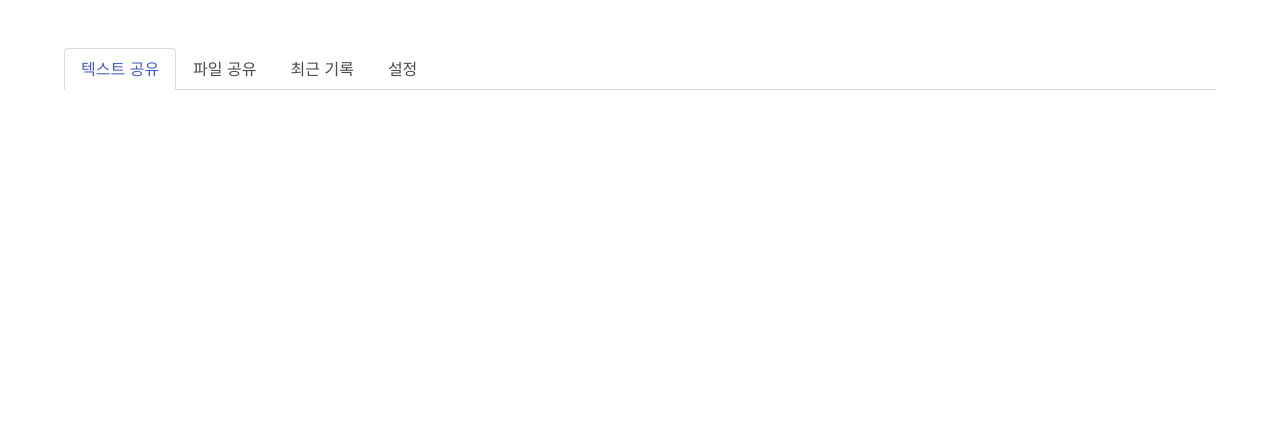
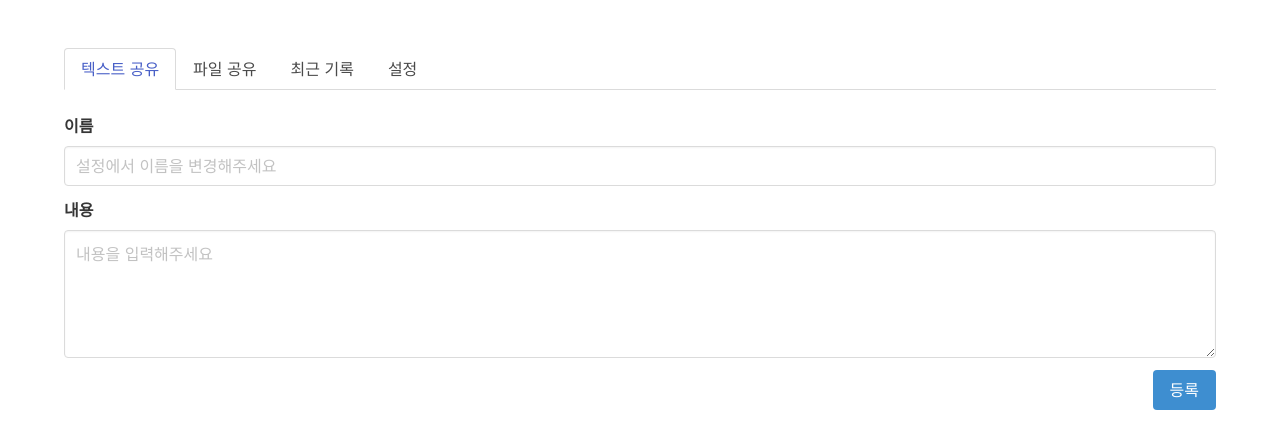
Before and after one commit to Good-Good-Good/WebClipBoardStaticPage, a plain HTML site: page index.html in a window 1280 px wide. Drawn offline with nearby package versions, Linux system fonts and the light colour scheme.

Commit message:
텍스트 공유 페이지 UI 추가

```diff
--- a/index.html
+++ b/index.html
@@ -27,6 +27,24 @@
 
       <!-- 텍스트 공유 -->
       <div class="tabPage">
+
+        <div class="field">
+          <label class="label">이름</label>
+          <div class="control">
+            <input type="text" class="input" placeholder="설정에서 이름을 변경해주세요">
+          </div>
+        </div>
+        <div class="field">
+          <label class="label">내용</label>
+          <div class="control">
+            <textarea class="textarea" placeholder="내용을 입력해주세요"></textarea>
+          </div>
+        </div>
+        <div class="field is-grouped is-grouped-right">
+          <div class="control">
+            <a class="button is-info">등록</a>
+          </div>
+        </div>
 
       </div>
 
```
